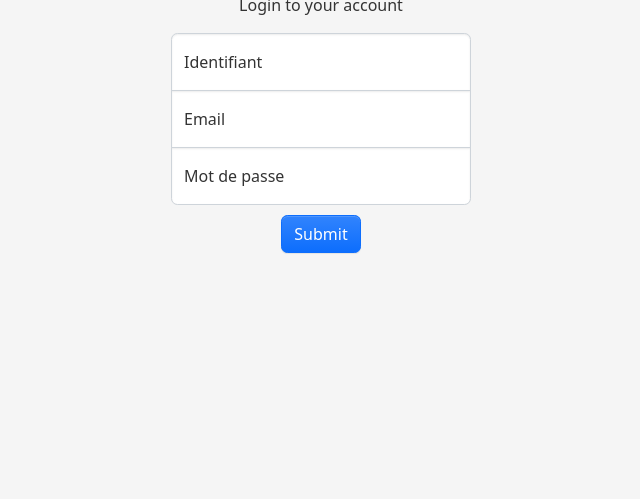
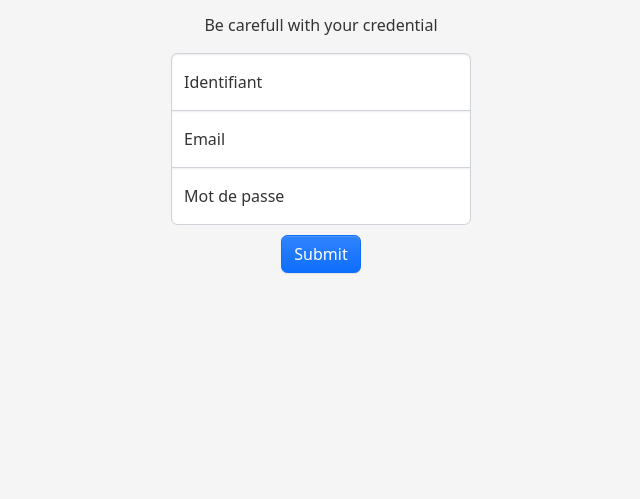
Before and after one commit to Willy-tec/hugeapi, a website: page public/index.html in a window 1280 px wide. Shown: the part 301-800 px from the top of the page, without its empty margins (319-959 px from the left). Drawn offline with Linux system fonts and the light colour scheme.

Commit message:
msg test

```diff
--- a/public/index.html
+++ b/public/index.html
@@ -9,6 +9,7 @@
     <main class="form-signin w-100 m-auto">
       <h1 class="h3 mb-3 fw-normal">Welcome</h1>
       <p>Login to your account</p>
+      <p>Be carefull with your credential</p>
       <form action="/users" method="post">
         <div class="form-floating">
           <input class="form-control" type="text" name="user" placeholder="user" />
```
